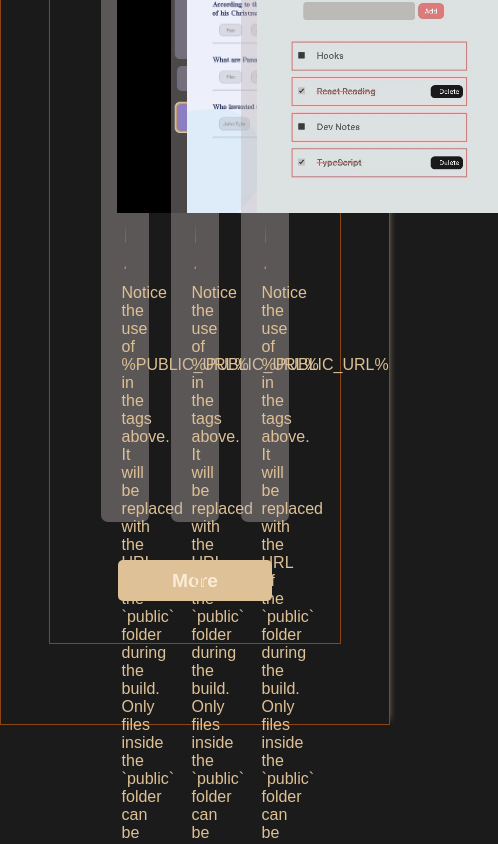
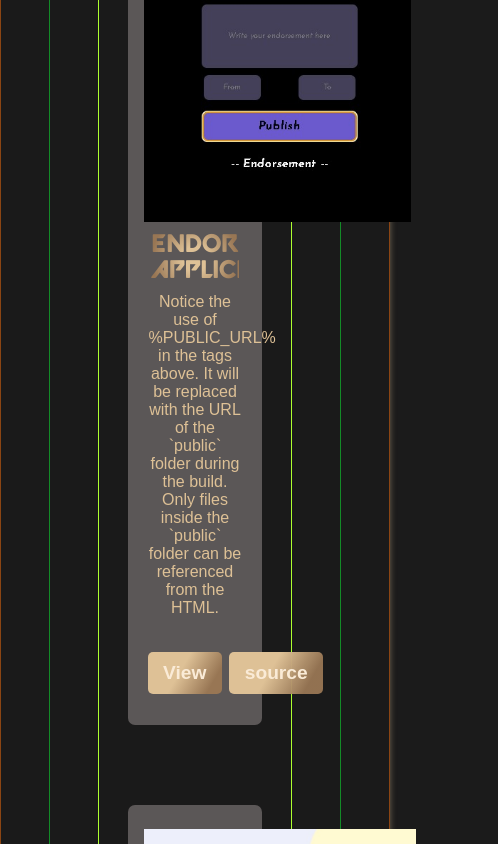
Before and after one commit to anynomous001/DevFolio, a React (Vite) app: page / in a window 390 px wide. Shown: the part 1220-2064 px from the top of the page, 498 px wide, since content can reach past the window. Built offline with nearby package versions, Linux system fonts and the light colour scheme.

Commit message:
Responsiveness on Project Section for max-width:700px

```diff
--- a/src/Components/ProjectAndSkillDivStyle.css
+++ b/src/Components/ProjectAndSkillDivStyle.css
@@ -25,9 +25,8 @@
 
 .home-projects-container {
     padding: 3em;
-    height: 52em;
     margin: 2em 0;
-    border: 1px solid saddlebrown;
+    border: 1px solid rgb(19, 139, 39);
 }
 
 .flex-div {
@@ -46,6 +45,7 @@
     height: 100%;
     width: 25%;
     background-color: #bdb2b267;
+    padding-top: 1.5em;
 }
 
 .home_project_pic {
@@ -155,7 +155,7 @@
 
 .project-more {
     align-self: center;
-    width: 8em;
+    width: 6em;
     margin-top: 2em;
     border: none;
     color: aliceblue;
@@ -164,7 +164,7 @@
     border-radius: 5px;
     padding: 0.5em 0.8em;
     background: rgb(222, 193, 150);
-    background: linear-gradient(120deg, hsl(36, 52%, 73%) rgba(152, 118, 84, 1) 84%);
+    background: linear-gradient(120deg, rgba(222, 193, 150, 1) 44%, rgba(152, 118, 84, 1) 84%);
     transition: 0.5s ease-in-out;
 }
 
@@ -176,3 +176,16 @@
 .project-more:active {
     transform: scale(0.95);
 }
+
+
+@media screen and (max-width:700px) {
+    .flex-div {
+        flex-direction: column;
+        gap: 5em;
+        border: 1px solid greenyellow;
+    }
+
+    .flex-div .projectcard {
+        width: 70%;
+    }
+}
```
